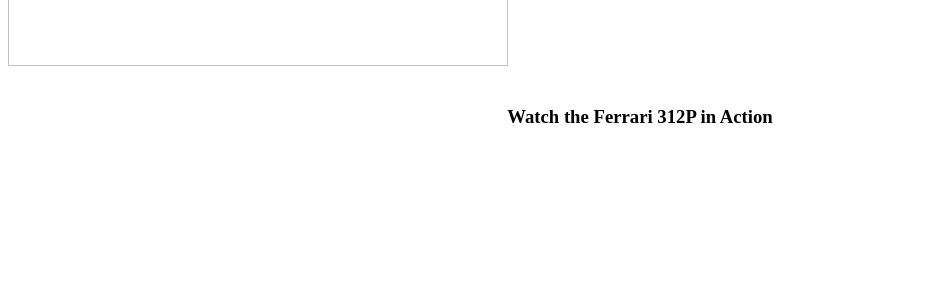
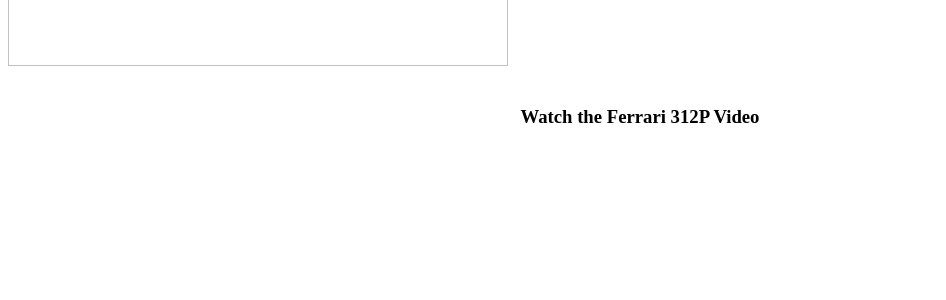
Before and after one commit to drfastfinds/drfastfinds-site, a Jekyll site: the page built from _products/ferrari-312p.md, in a window 1280 px wide. Shown: the part 242-542 px from the top of the page, without its empty margins (0-946 px from the left). Built offline with Jekyll 4.4.1, drawn with Linux system fonts in a browser that asks for light colours.

Commit message:
Update ferrari-312p.md

```diff
--- a/_products/ferrari-312p.md
+++ b/_products/ferrari-312p.md
@@ -48,7 +48,7 @@
 </div>
 
 <div class="youtube-link">
-    <h3>Watch the Ferrari 312P in Action</h3>
+    <h3>Watch the Ferrari 312P Video</h3>
     <iframe width='560' height='315' src='{{ page.youtube_link }}' frameborder='0' allowfullscreen></iframe>
 </div>
 
```
